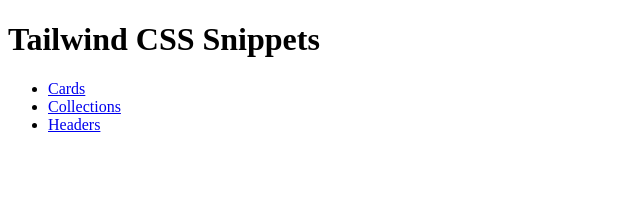
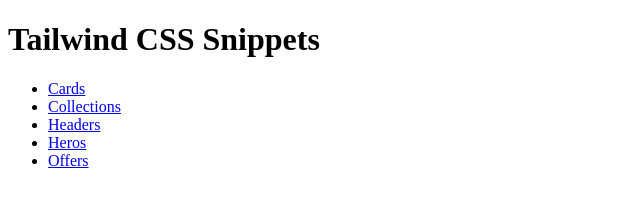
Before and after one commit to quanhua92/tailwind-css-snippets, a Next.js app: page / in a window 1280 px wide. Shown: the top 224 px of the page, without its empty margins (0-640 px from the left). Built offline with nearby package versions, Linux system fonts and the light colour scheme.

Commit message:
add link to homepage

```diff
--- a/pages/index.tsx
+++ b/pages/index.tsx
@@ -20,6 +20,16 @@
             <a>Headers</a>
           </Link>
         </li>
+        <li>
+          <Link href="/heros">
+            <a>Heros</a>
+          </Link>
+        </li>
+        <li>
+          <Link href="/offers">
+            <a>Offers</a>
+          </Link>
+        </li>
       </ul>
     </div>
   );
```
